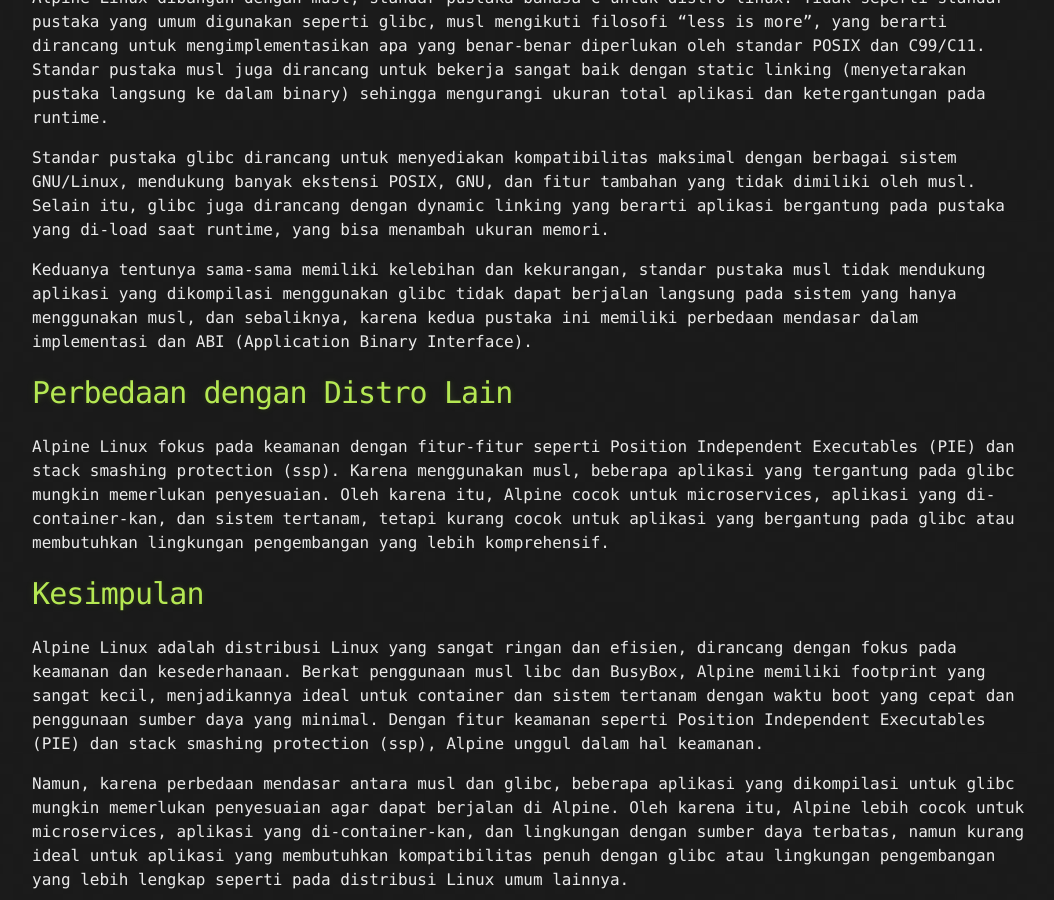
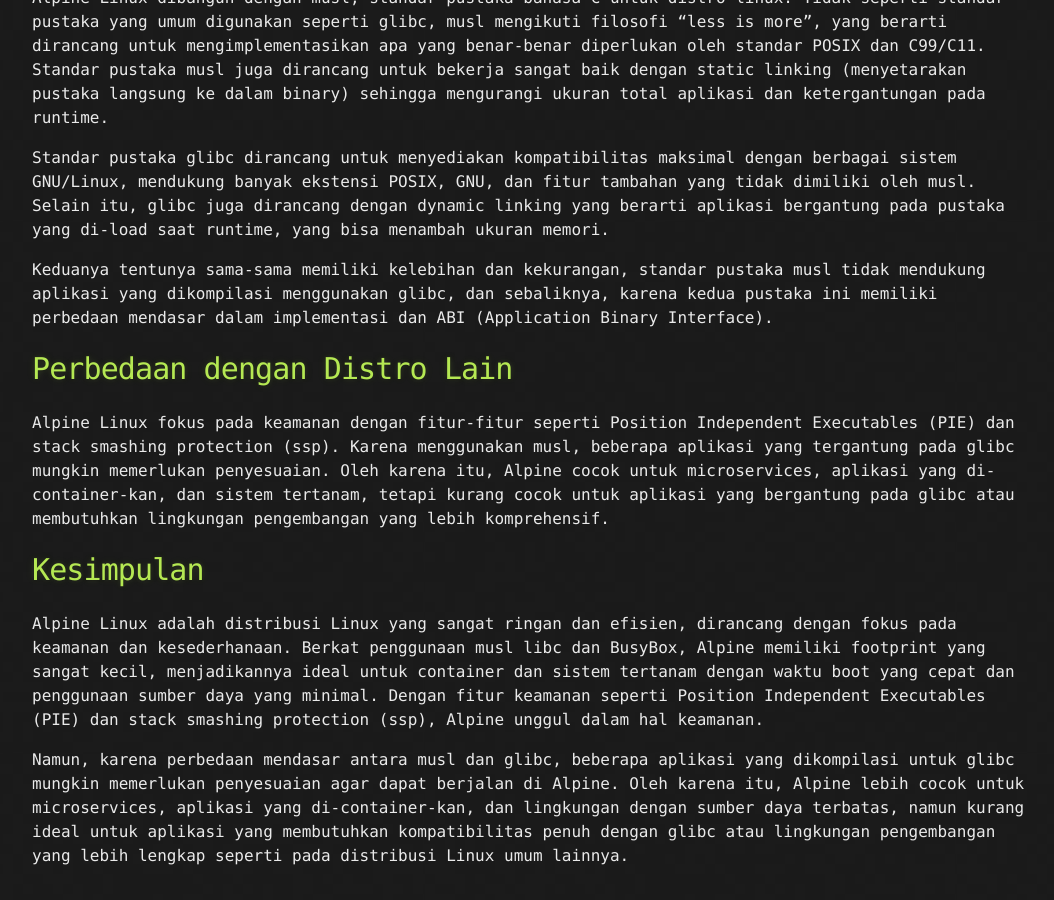
Before and after one commit to xornandor/xornandor.github.io, a Jekyll site: the page built from _posts/2024-11-10-sharing-alpine-linux.md, in a window 1280 px wide and 900 px high, scrolled down 843 px. Shown: the whole window, without its empty margins (108-1162 px from the left). Built offline with Jekyll 4.4.1, drawn with Linux system fonts in a browser that asks for light colours.

Commit message:
Update 2024-11-10-sharing-alpine-linux.md

```diff
--- a/_posts/2024-11-10-sharing-alpine-linux.md
+++ b/_posts/2024-11-10-sharing-alpine-linux.md
@@ -13,7 +13,7 @@
 
 Standar pustaka glibc dirancang untuk menyediakan kompatibilitas maksimal dengan berbagai sistem GNU/Linux, mendukung banyak ekstensi POSIX, GNU, dan fitur tambahan yang tidak dimiliki oleh musl. Selain itu, glibc juga dirancang dengan dynamic linking yang berarti aplikasi bergantung pada pustaka yang di-load saat runtime, yang bisa menambah ukuran memori.
 
-Keduanya tentunya sama-sama memiliki kelebihan dan kekurangan, standar pustaka musl tidak mendukung aplikasi yang dikompilasi menggunakan glibc tidak dapat berjalan langsung pada sistem yang hanya menggunakan musl, dan sebaliknya, karena kedua pustaka ini memiliki perbedaan mendasar dalam implementasi dan ABI (Application Binary Interface).
+Keduanya tentunya sama-sama memiliki kelebihan dan kekurangan, standar pustaka musl tidak mendukung aplikasi yang dikompilasi menggunakan glibc, dan sebaliknya, karena kedua pustaka ini memiliki perbedaan mendasar dalam implementasi dan ABI (Application Binary Interface).
 
 # Perbedaan dengan Distro Lain
 Alpine Linux fokus pada keamanan dengan fitur-fitur seperti Position Independent Executables (PIE) dan stack smashing protection (ssp). Karena menggunakan musl, beberapa aplikasi yang tergantung pada glibc mungkin memerlukan penyesuaian. Oleh karena itu, Alpine cocok untuk microservices, aplikasi yang di-container-kan, dan sistem tertanam, tetapi kurang cocok untuk aplikasi yang bergantung pada glibc atau membutuhkan lingkungan pengembangan yang lebih komprehensif.
```
